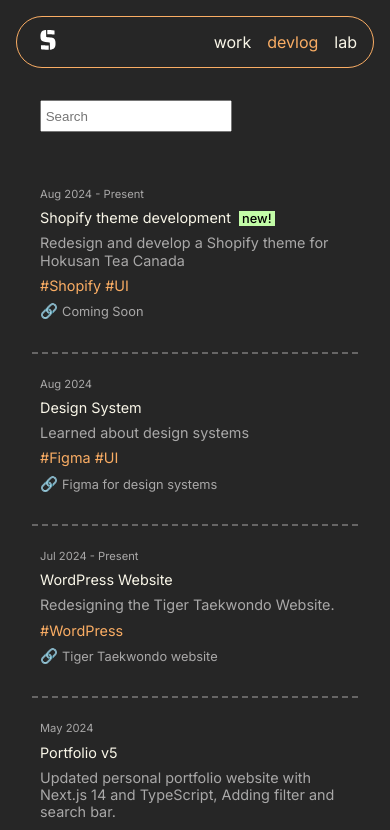
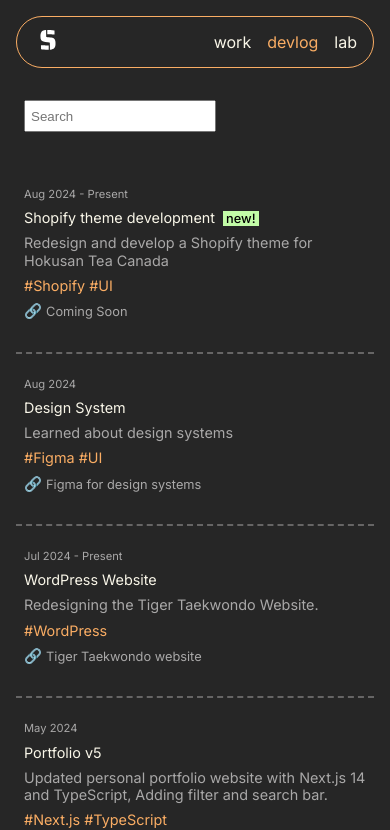
Before and after one commit to Jestella/portfolio_v5, a Next.js app: page /devlog in a window 390 px wide. Shown: the top 830 px of the page. Built offline with nearby package versions, Linux system fonts and the light colour scheme.

Commit message:
update search bar and devlog margin

```diff
--- a/src/app/components/SearchBar/SearchBar.module.scss
+++ b/src/app/components/SearchBar/SearchBar.module.scss
@@ -8,6 +8,7 @@
     width: 12rem;
     height: 2rem;
     outline: none;
+    padding-left: 5px;
   }
 }
 
@@ -18,3 +19,9 @@
   color: var(--primary-text-color);
   border: none;
 }
+
+@media (max-width: 767px) {
+  .searchbar {
+    margin-left: 0.5rem;
+  }
+}
--- a/src/app/components/SearchBar/SearchBar.tsx
+++ b/src/app/components/SearchBar/SearchBar.tsx
@@ -26,7 +26,7 @@ const SearchBar: React.FC<SearchBarProps> = ({ onSearch }) => {
     <form onSubmit={handleSubmit} className={styles.searchbar}>
       <input
         type="text"
-        placeholder=" Search"
+        placeholder="Search"
         value={query}
         onChange={handleChange}
       />
--- a/src/app/devlog/devlog.module.scss
+++ b/src/app/devlog/devlog.module.scss
@@ -72,6 +72,10 @@
 }
 
 @media (max-width: 767px) {
+  .devlog-item {
+    margin: 1rem 0;
+  }
+
   .devlog-container {
     grid-template-columns: 1fr;
   }
@@ -80,4 +84,8 @@
     font-size: var(--text-sm);
     font-weight: 400;
   }
+
+  .devlog-right {
+    display: none;
+  }
 }
--- a/src/app/page.tsx
+++ b/src/app/page.tsx
@@ -102,9 +102,7 @@ export default function Home() {
             <div className={styles["home-lab"]}>
               <h1>💡</h1>
               <Link href={"lab"}>
-                <button>
-                  <p>Random Experiments &raquo;</p>
-                </button>
+                <button>Random Experiments &raquo;</button>
               </Link>
             </div>
           </div>
--- a/src/app/work/work.module.scss
+++ b/src/app/work/work.module.scss
@@ -47,7 +47,7 @@
   width: auto;
   padding: 0 15%;
   border: solid 1px var(--gray);
-  border-radius: var(--border-radius-sm);
+  border-radius: var(--border-radius-lg);
   background-color: var(--gray-dark);
 }
 
```
Also changed, not shown: src/app/Home.module.scss (+7 -5 lines).
